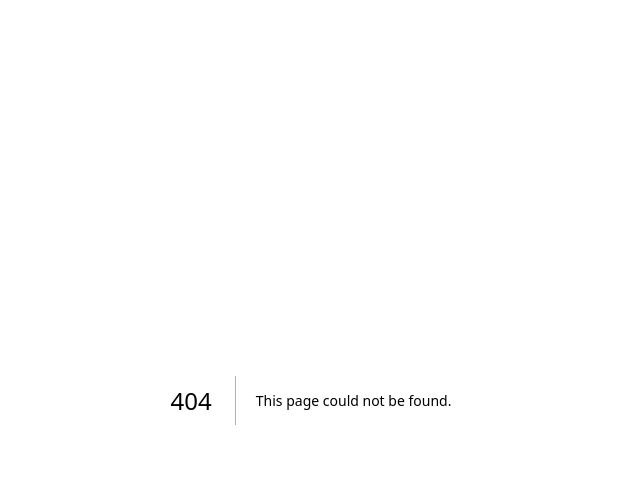
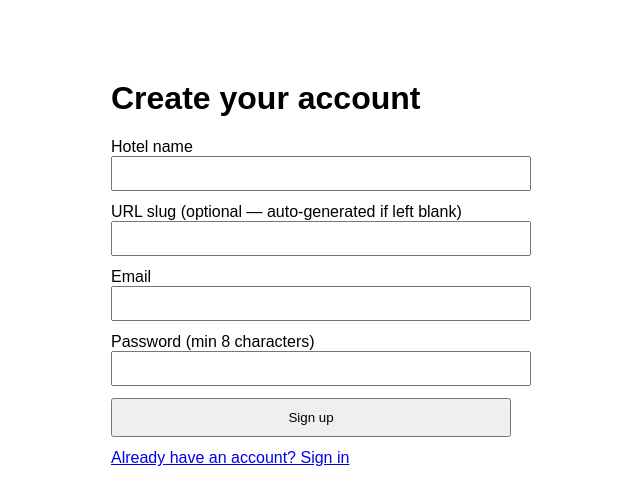
Before and after one commit to oliver7575-blip/lana-omega, a Next.js app: page /signup in a window 1280 px wide. Before the commit this address had no page. Shown: the top 504 px of the page, without its empty margins (329-969 px from the left). Built offline with nearby package versions, Linux system fonts and the light colour scheme.

Commit message:
Create page.tsx

```diff
--- /dev/null
+++ b/app/signup/page.tsx
@@ -0,0 +1,118 @@
+'use client'
+
+import { useState } from 'react'
+import Link from 'next/link'
+
+export default function SignupPage() {
+  const [hotelName, setHotelName] = useState('')
+  const [slug, setSlug] = useState('')
+  const [email, setEmail] = useState('')
+  const [password, setPassword] = useState('')
+  const [loading, setLoading] = useState(false)
+  const [error, setError] = useState<string | null>(null)
+  const [success, setSuccess] = useState<string | null>(null)
+
+  function slugify(value: string) {
+    return value
+      .toLowerCase()
+      .trim()
+      .replace(/[^a-z0-9]+/g, '-')
+      .replace(/(^-|-$)/g, '')
+  }
+
+  async function handleSubmit(e: React.FormEvent) {
+    e.preventDefault()
+    setError(null)
+    setSuccess(null)
+    setLoading(true)
+
+    const res = await fetch('/api/signup', {
+      method: 'POST',
+      headers: { 'Content-Type': 'application/json' },
+      body: JSON.stringify({
+        hotelName,
+        slug: slug || slugify(hotelName),
+        timezone: Intl.DateTimeFormat().resolvedOptions().timeZone,
+        ownerEmail: email,
+        ownerPassword: password,
+      }),
+    })
+    const json = await res.json()
+    setLoading(false)
+
+    if (!res.ok) {
+      setError(json.error)
+      return
+    }
+    setSuccess(json.message)
+  }
+
+  if (success) {
+    return (
+      <main style={{ maxWidth: 400, margin: '80px auto', fontFamily: 'sans-serif' }}>
+        <h1>Check your email</h1>
+        <p>{success}</p>
+        <p>
+          <Link href="/login">Back to sign in</Link>
+        </p>
+      </main>
+    )
+  }
+
+  return (
+    <main style={{ maxWidth: 400, margin: '80px auto', fontFamily: 'sans-serif' }}>
+      <h1>Create your account</h1>
+      <form onSubmit={handleSubmit}>
+        <div style={{ marginBottom: 12 }}>
+          <label>Hotel name</label>
+          <br />
+          <input
+            value={hotelName}
+            onChange={(e) => setHotelName(e.target.value)}
+            required
+            style={{ width: '100%', padding: 8 }}
+          />
+        </div>
+        <div style={{ marginBottom: 12 }}>
+          <label>URL slug (optional — auto-generated if left blank)</label>
+          <br />
+          <input
+            value={slug}
+            onChange={(e) => setSlug(e.target.value)}
+            style={{ width: '100%', padding: 8 }}
+          />
+        </div>
+        <div style={{ marginBottom: 12 }}>
+          <label>Email</label>
+          <br />
+          <input
+            type="email"
+            value={email}
+            onChange={(e) => setEmail(e.target.value)}
+            required
+            style={{ width: '100%', padding: 8 }}
+          />
+        </div>
+        <div style={{ marginBottom: 12 }}>
+          <label>Password (min 8 characters)</label>
+          <br />
+          <input
+            type="password"
+            value={password}
+            onChange={(e) => setPassword(e.target.value)}
+            required
+            minLength={8}
+            style={{ width: '100%', padding: 8 }}
+          />
+        </div>
+        {error && <p style={{ color: 'red' }}>{error}</p>}
+        <button type="submit" disabled={loading} style={{ width: '100%', padding: 10 }}>
+          {loading ? 'Creating account...' : 'Sign up'}
+        </button>
+      </form>
+      <p style={{ marginTop: 12 }}>
+        <Link href="/login">Already have an account? Sign in</Link>
+      </p>
+    </main>
+  )
+}
```
